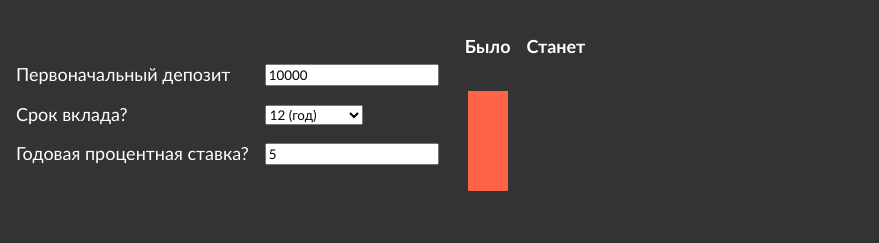
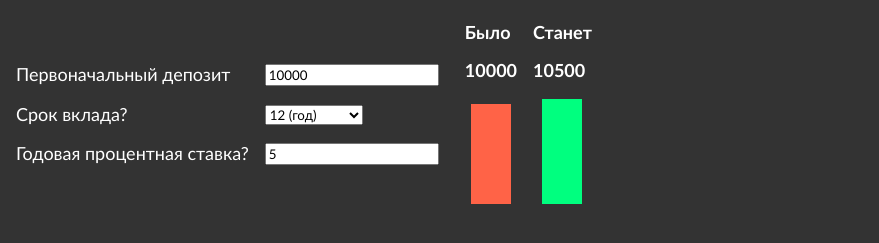
Before and after one commit to PSKutergin/JS_learn, a plain HTML site: page IT_Doctor/chapter_2/examples_event/ex40.html in a window 1280 px wide. Shown: the part 63-306 px from the top of the page, without its empty margins (0-879 px from the left). Drawn offline with Linux system fonts and the light colour scheme.

Commit message:
add chapter_2 ex36-40

```diff
--- a/IT_Doctor/chapter_2/examples_event/ex40.html
+++ b/IT_Doctor/chapter_2/examples_event/ex40.html
@@ -63,7 +63,27 @@
   </div>
 
   <script>
+   let form = document.forms.calculator
 
+   form.money.oninput = calculate
+   form.months.onchange = calculate
+   form.interest.oninput = calculate
+
+   function calculate() {
+    let initial = +form.money.value
+    if(!initial) return
+    let interest = form.interest.value * 0.01
+    if(!interest) return
+    let year = form.months.value / 12
+    if(!year) return
+
+    let result = Math.round(initial * (1+interest*year))
+    let height = result / form.money.value * 100 + 'px'
+    document.getElementById('height-after').style.height = height
+    document.getElementById('money-before').innerHTML = form.money.value
+    document.getElementById('money-after').innerHTML = result
+   }
+   calculate()
   </script>
 </body>
 
```
Also changed, not shown: IT_Doctor/chapter_2/examples_event/ex36.html (+14 -0 lines), IT_Doctor/chapter_2/examples_event/ex39.html (+29 -0 lines).
